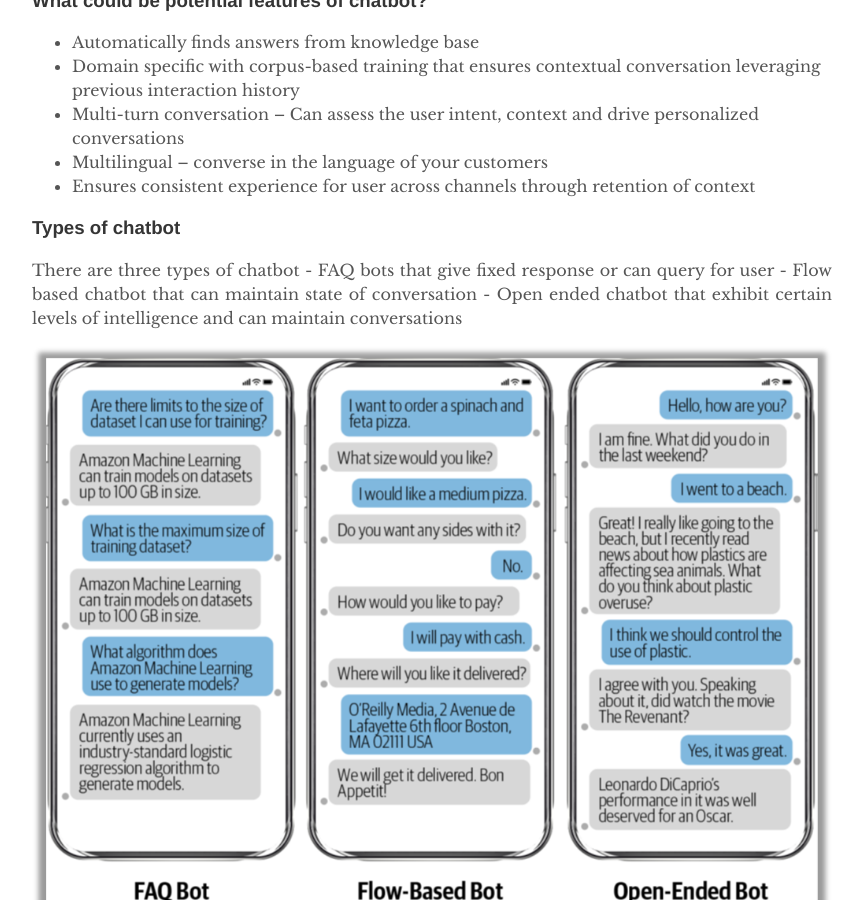
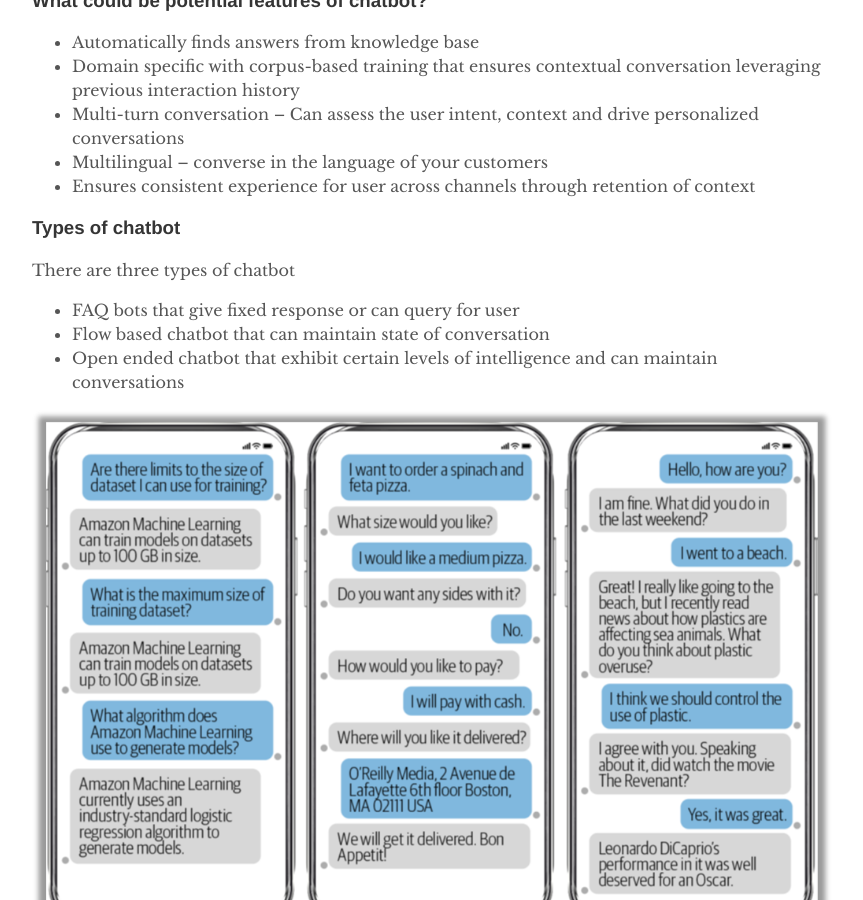
Before and after one commit to ak10net/ak10net.github.io, a Jekyll site: the page built from _posts/2021-06-01-pytorch-chatbot.md, in a window 1280 px wide and 900 px high, scrolled down 801 px. Shown: the whole window, without its empty margins (208-1071 px from the left). Built offline with Jekyll 4.4.1, drawn with Linux system fonts in a browser that asks for light colours.

```diff
--- a/_config.yml
+++ b/_config.yml
@@ -32,7 +32,7 @@
 
 # Permalinks
 permalink:      /:year-:month-:day/:title
-paginate:       5
+paginate:       10
 
 # Excludes
 exclude: [ Gemfile, Gemfile.lock, tale.gemspec ]
--- a/_posts/2021-06-01-pytorch-chatbot.md
+++ b/_posts/2021-06-01-pytorch-chatbot.md
@@ -33,9 +33,9 @@
 
 ### Types of chatbot
 There are three types of chatbot
-	- FAQ bots that give fixed response or can query for user
-	- Flow based chatbot that can maintain state of conversation
-	- Open ended chatbot that exhibit certain levels of intelligence and can maintain conversations
++ FAQ bots that give fixed response or can query for user
++ Flow based chatbot that can maintain state of conversation
++ Open ended chatbot that exhibit certain levels of intelligence and can maintain conversations
 
 ![Types of chatbots](/assets/types_of_chatbot.png)
 
```
